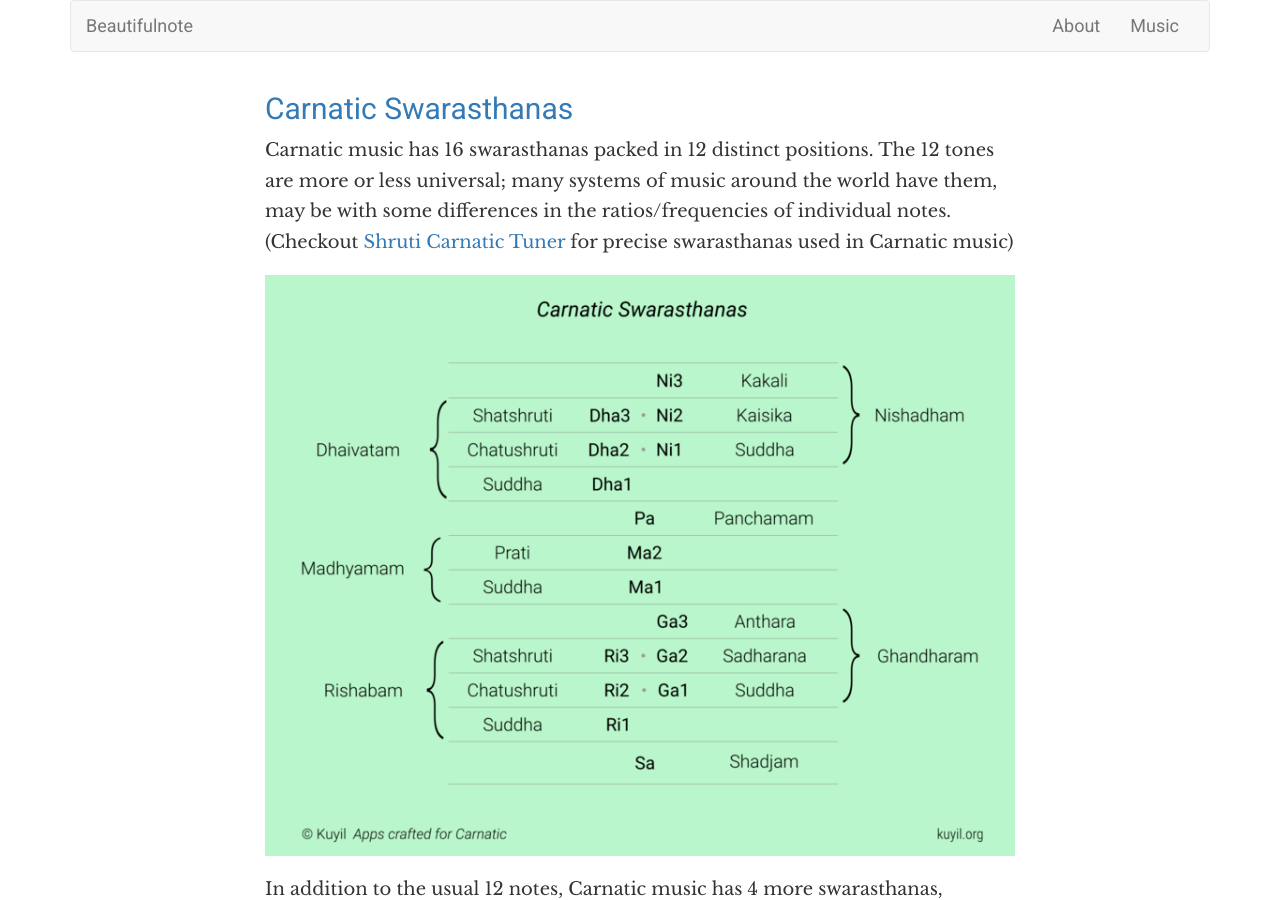
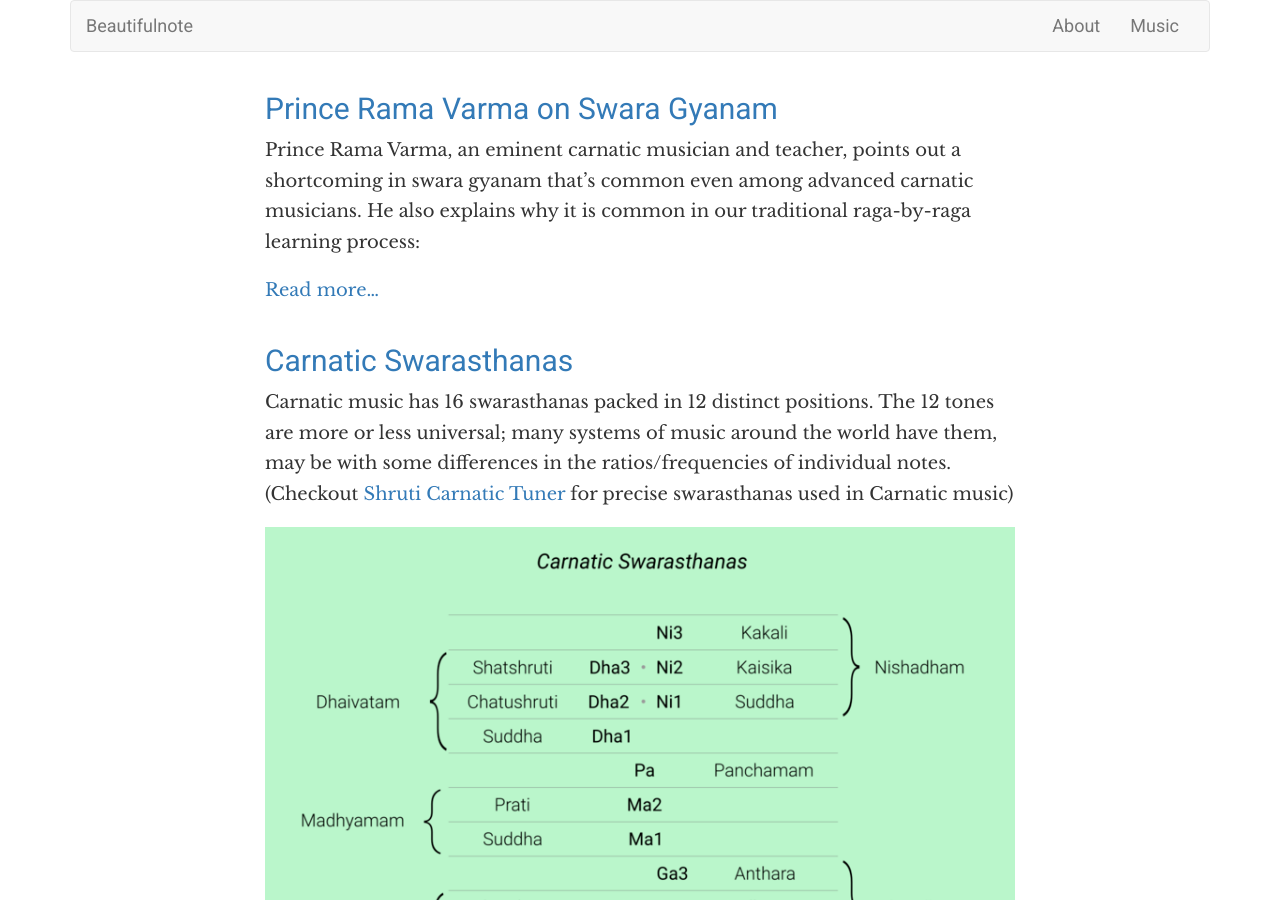
Before and after one commit to ananthp/beautifulnote, a Jekyll site: the page built from index.html, in a window 1280 px wide and 900 px high. Built offline with Jekyll 4.4.1, drawn with Linux system fonts in a browser that asks for light colours; nearby versions of some CDN libraries.

Commit message:
New post: Prince Rama Varma on Swaragyanam
+ also fixed a broken link in carnatic swarasthanas post

```diff
--- a/blog/_posts/2017-12-03-carnatic-swarasthanas.markdown
+++ b/blog/_posts/2017-12-03-carnatic-swarasthanas.markdown
@@ -50,4 +50,4 @@ Of course, the same logic applies to *Dha* and *Ni*.
 * If you are interested in Carnatic Swarasthanas, try [Sādhakam Carnatic Ear Trainer](https://play.google.com/store/apps/details?id=org.kuyil.sadhakam) (android app). It trains you to recognize swarasthanas you hear. It works with all 16 swarasthanas as listed in the table, with correct numbers and short forms. Sādhakam only plays swarasthana combinations that are meaningful in Carnatic music and avoids all invalid combinations. See [this post]({{ site.base_url }}{% post_url /blog/2017-07-13-sadhakam-building-up-swara-gyanam %}) to know how Sādhakam app can help you to improve your swara gyānam.
 
 <hr />
-_**Ananth Pattabiraman** is a musician and co-founder of [Kuyil](kuyil.org), a startup dedicated to crafting apps for carnatic._
+_**Ananth Pattabiraman** is a musician and co-founder of [Kuyil](https://kuyil.org), a startup dedicated to crafting apps for carnatic._
--- /dev/null
+++ b/blog/_posts/2018-12-06-prince-rama-varma-on-swaragyanam.markdown
@@ -0,0 +1,71 @@
+---
+title: Prince Rama Varma on Swara Gyanam
+layout: post
+
+class_col_app_logo: "col-xs-offset-4 col-xs-4 col-md-offset-0 col-md-1"
+class_col_app_text: "appinfo col-xs-12 col-md-6"
+class_col_play_badge: "col-xs-offset-3 col-xs-6 col-md-offset-1 col-md-3"
+---
+
+Prince Rama Varma, an eminent carnatic musician and teacher, points out a shortcoming in swara gyanam that's common even among advanced carnatic musicians. He also explains why it is common in our traditional raga-by-raga learning process:
+
+<iframe width="560" height="315" src="https://www.youtube-nocookie.com/embed/AivQgaKwEfo?start=606" frameborder="0" allow="accelerometer; autoplay; encrypted-media; gyroscope; picture-in-picture" allowfullscreen></iframe>
+
+Excerpts from his talk:
+
+> 10:06 "We (Carnatic musicians) are always trained to identify swarams of one raga only."
+>
+> 11:45 "Many carnatic musicians I myself know, they would be qualified to give a Ragam-Tanam-Pallavi in Todi correctly. But if we just ask them to sing Prati Madhyamam, immediately, they have to think a little bit. If someone asks you your name, you don't have to hesitate, you'll tell immediately. Like that we have to know all the 12 notes, not just the notes of one raga."
+>
+> 12:37 "Like a keyboard, in our throat, in our ear, in our brain, all 12 notes have to be fixed."
+
+This is exactly why we built [Sadhakam Carnatic Ear Trainer](https://play.google.com/store/apps/details?id=org.kuyil.sadhakam) (Android app). It has direct swaram centric exercises that will help you fix all the swarasthanas <em>in your throat, ear and brain</em> as Prince Rama Varma advices.
+
+<div class='row'>
+<div class='col-xs-6'>
+	<a href='https://play.google.com/store/apps/details?id=org.kuyil.sadhakam'>
+	<img width='230px' src="/images/screenshot-sadhakam-srg-question.png" alt="a challenge in sadhakam app sa-ri-ga exercise" />
+	</a>
+</div>
+<div class='col-xs-6'>
+	<a href='https://play.google.com/store/apps/details?id=org.kuyil.sadhakam'>
+	<img width='230px' src="/images/screenshot-sadhakam-srg-answer.png" alt="answer to the challenge in sadhakam app" />
+	</a>
+</div>
+</div>
+
+<!-- TODO: remove this and adjust the spacing below images through css -->
+<p></p>
+
+Sadhakam app in action: In a swaram quiz, the app has played a sequence and the user should guess the swarasthanams. Then the app shows whether he/she guessed it right or wrong. It also shows the correct answer to help the user learn the correct swarasthanams.
+
+<!-- TODO: deduplicate -->
+<div class='row vcenter-desktop'
+     itemscope itemtype="schema.org/MobileApplication">
+  <meta itemprop="operatingSystem" content="Android" />
+  <meta itemprop="applicationCategory" content="Music" />
+  <meta itemprop='sameAs' content='https://play.google.com/store/apps/details?id=org.kuyil.sadhakam'>
+
+  <div class="{{ page.class_col_app_logo }}">
+    <a href="{{ page.sadhakam_app_link }}">
+        <img class='img-responsive center-block' alt='sadhakam app logo' src="{{ site.url }}/images/sadhakam_logo.png" />
+    </a>
+  </div>
+
+  <div class="{{ page.class_col_app_text }}">
+    <a href="{{ page.sadhakam_app_link }}"><span itemprop="name">Sādhakam Carnatic Ear Trainer</span></a><br />
+  <small><span itemprop="featureList">Easiest way to improve your Swara gyānam! Learn to identify swarasthanas by ear.</span></small>
+  </div>
+
+  <div class="{{ page.class_col_play_badge }}">
+    <a itemprop="url"
+     href='https://play.google.com/store/apps/details?id=org.kuyil.sadhakam&utm_source=beautifulnote&utm_campaign=theory-notes-page&pcampaignid=MKT-Other-global-all-co-prtnr-py-PartBadge-Mar2515-1'>
+      <img class='img-responsive' alt='Get it on Google Play'
+            src='https://play.google.com/intl/en_us/badges/images/generic/en_badge_web_generic.png'/>
+    </a>
+  </div>
+</div>
+
+<!-- TODO: remove these and append a space through css -->
+<p></p>
+<p></p>
```
Also changed, not shown: images/screenshot-sadhakam-srg-answer.png (added), images/screenshot-sadhakam-srg-question.png (added).
